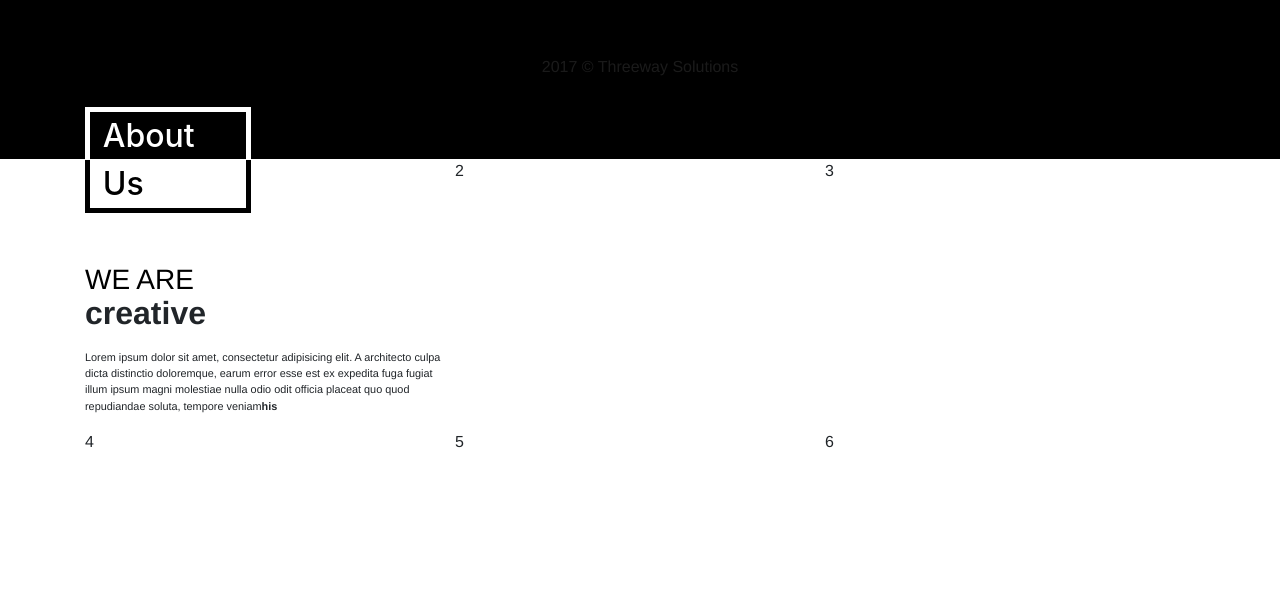
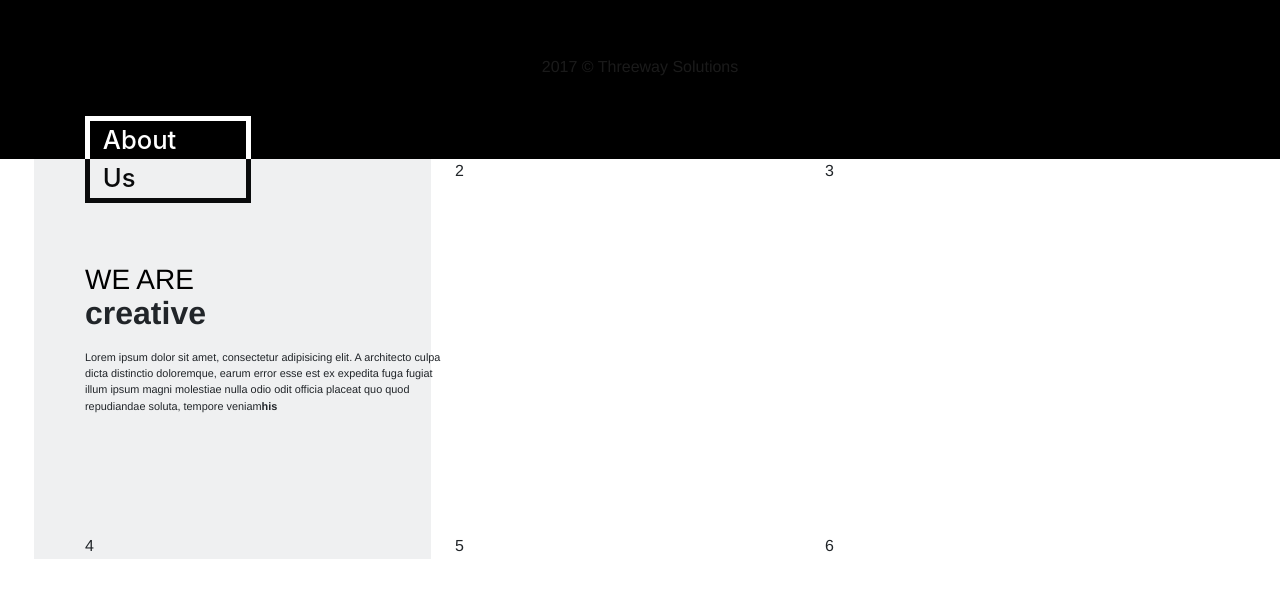
Before and after one commit to developmentiseasy/threewaysolutions, a React app: page / in a window 1280 px wide. Shown: the part 641-1238 px from the top of the page. Before the commit the page ends 1095 px from the top, so only its background shows below. Built offline with nearby package versions, Linux system fonts and the light colour scheme.

Commit message:
TWS-10 Same refactoring code.Positioning of the background

```diff
--- a/src/pages/about-us/AboutUs.css
+++ b/src/pages/about-us/AboutUs.css
@@ -4,10 +4,10 @@
 }
 
 .AboutUs .about-us-title {
-  top: -6.55vh;
+  top: -3.38vw;
   font-family: -apple-system, system-ui, BlinkMacSystemFont, "Segoe UI", Roboto, "Helvetica Neue", Arial, sans-serif;
   font-weight: 500;
-  font-size: 4vh;
+  font-size: 2vw;
   position: absolute;
 }
 
@@ -15,7 +15,7 @@
   width: 13vw;
   color: white;
   padding-left: 1vw;
-  border: 5px solid #ffffff;
+  border: 0.4vw solid #ffffff;
   border-bottom: 0;
 }
 
@@ -23,7 +23,7 @@
   color: black;
   width: 13vw;
   padding-left: 1vw;
-  border: 5px solid #000000;
+  border: 0.4vw solid #000000;
   border-top: 0;
 }
 
@@ -38,6 +38,7 @@
 
 .AboutUs .cards .cards-row .description-card {
   padding: 0;
+  margin-bottom: 13vh;
 }
 
 .AboutUs .cards .cards-row .description-card .card-title {
@@ -61,3 +62,11 @@
 .AboutUs .cards .cards-row .description-card .card-context .his{
   font-weight: 900;
 }
+.background-block {
+  background: #636c72;
+  width: 31vw;
+  height: 50vh;
+  position: absolute;
+  margin-left: -4vw;
+  opacity: 0.1;
+}
--- a/src/pages/about-us/AboutUs.jsx
+++ b/src/pages/about-us/AboutUs.jsx
@@ -13,6 +13,7 @@ export default class AboutUs extends Component {
         </div>
         <div className="col-md-12 cards">
           <div className="row cards-row">
+            <div className="background-block"></div>
             <div className="description-card col-md-4">
               <div className="card-title">
                 <h3 className="title-thin"> WE ARE </h3>
```
